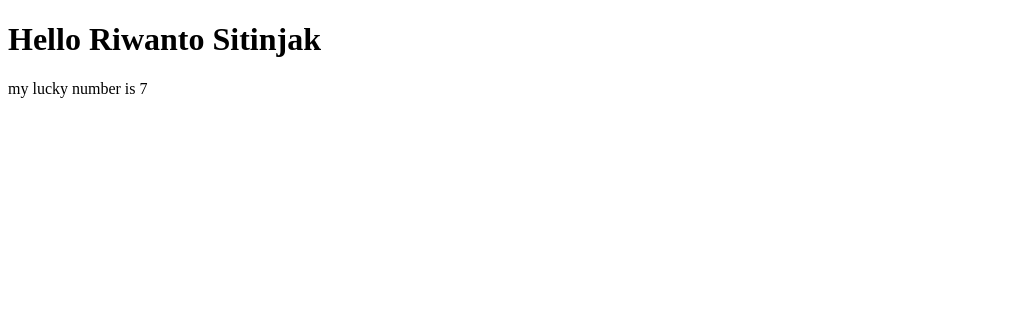
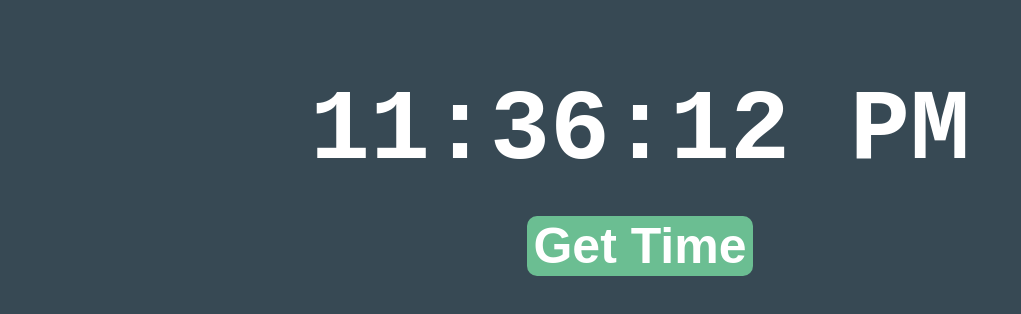
Before and after one commit to riwantositinjak/react-course, a React (Create React App) app: page / in a window 1280 px wide. Shown: the top 314 px of the page, without its empty margins (0-1021 px from the left). Built offline with nearby package versions, Linux system fonts and the light colour scheme.

Commit message:
react hooks use state practice completed

```diff
--- a/public/index.html
+++ b/public/index.html
@@ -25,6 +25,7 @@
       Learn how to configure a non-root public URL by running `npm run build`.
     -->
     <title>React JS Web UDEMY</title>
+    <link rel="stylesheet" href="style.css" />
   </head>
   <body>
     <noscript>You need to enable JavaScript to run this app.</noscript>
--- a/public/style.css
+++ b/public/style.css
@@ -0,0 +1,23 @@
+body {
+    font: normal 14px/100% "Andale Mono", AndaleMono, monospace;
+    color: #fff;
+    padding: 50px;
+    background-color: #374954;
+    text-align: center;
+  }
+
+  h1 {
+    font-size: 100px;
+  }
+
+  button {
+    background-color: #6bbe92;
+    border: 0;
+    border-radius: 10px;
+    box-shadow: 5px;
+    margin: 10px;
+    text-align: center;
+    color: #fff;
+    font-weight: bold;
+    font-size: 50px;
+  }
--- a/src/components/App.jsx
+++ b/src/components/App.jsx
@@ -1,22 +1,20 @@
-//Create a react app from scratch.
-//It should display a h1 heading.
-//It should display an unordered list (bullet points).
-//It should contain 3 list elements.
-import React from "react";
+import React, { useState } from "react";
 
-const fname = "Riwanto";
-const lname = "Sitinjak";
-const number = 7;
+function App() {
+  const time = new Date().toLocaleTimeString();
+  const [waktu, setWaktu] = useState(time);
 
-const App = () => {
+  const handleClick = () => {
+    const now = new Date().toLocaleTimeString();
+    setWaktu(now);
+  };
+  setInterval(handleClick, 1000)
   return (
-    <div>
-      <h1>
-        Hello {fname} {lname}
-      </h1>
-      <p>my lucky number is {number}</p>
+    <div className="container">
+      <h1>{waktu}</h1>
+      <button onClick={handleClick}>Get Time</button>
     </div>
   );
-};
+}
 
 export default App;
--- a/src/index.js
+++ b/src/index.js
@@ -8,3 +8,20 @@ root.render(
     <App />
   </React.StrictMode>
 );
+
+//Challenge:
+//1. Given that you can get the current time using:
+let time = new Date().toLocaleTimeString();
+console.log(time);
+//Show the latest time in the <h1> when the Get Time button
+//is pressed.
+
+//2. Given that you can get code to be called every second
+//using the setInterval method.
+//Can you get the time in your <h1> to update every second?
+
+//e.g. uncomment the code below to see Hey printed every second.
+// function sayHi() {
+//   console.log("Hey");
+// }
+// setInterval(sayHi, 1000);
```
